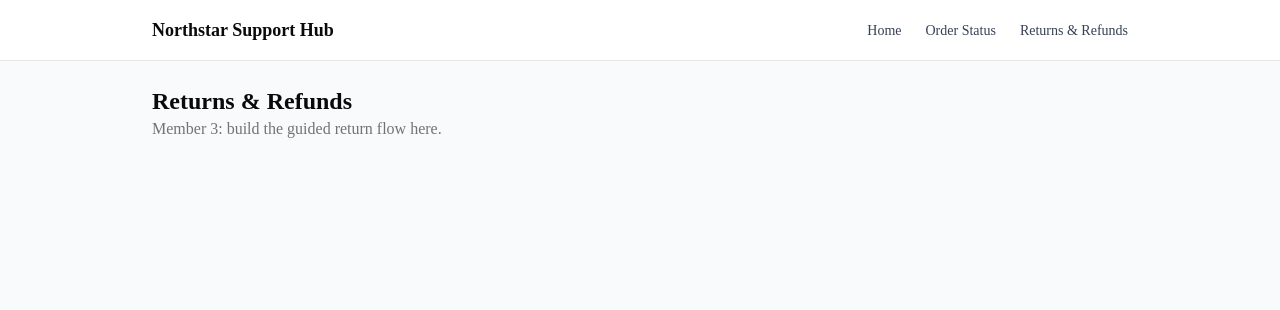
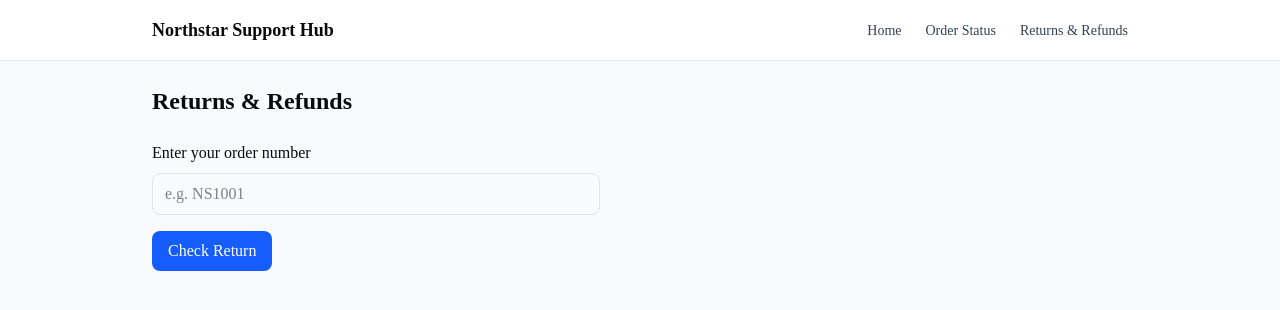
Before and after one commit to JoelMogendi/northstar-support-mvp, a Next.js app in the folder northstar-support-hub/: page /returns in a window 1280 px wide. Shown: the top 310 px of the page. Built offline with nearby package versions, Linux system fonts and the light colour scheme.

Commit message:
feat: build guided returns flow

```diff
--- a/northstar-support-hub/app/returns/page.tsx
+++ b/northstar-support-hub/app/returns/page.tsx
@@ -1,9 +1,101 @@
+"use client";
+
+import { useState } from "react";
+import returnsData from "@/data/returns.json";
 
 export default function ReturnsPage() {
-  return (
+    const [orderId, setOrderId] = useState("");
+    const [result, setResult] = useState<any>(null);
+    const [selectedReason, setSelectedReason] = useState("");
+    const [submitted, setSubmitted] = useState(false);
+    return (
     <main className="p-6">
       <h1 className="text-2xl font-semibold">Returns &amp; Refunds</h1>
-      <p className="text-muted-foreground">Member 3: build the guided return flow here.</p>
+      <div className="mt-6 w-full max-w-md">
+  <label htmlFor="orderId" className="block mb-2 font-medium">
+    Enter your order number
+  </label>
+
+  <input
+    id="orderId"
+    type="text"
+    value={orderId}
+    onChange={(event) => setOrderId(event.target.value)}
+    placeholder="e.g. NS1001"
+    className="w-full rounded-md border px-3 py-2"
+  />
+  <button
+  type="button"
+  className="mt-4 rounded-md bg-blue-600 px-4 py-2 text-white"
+  onClick={() => {
+  const found = returnsData.find(
+  (item) => item.orderId.toUpperCase() === orderId.trim().toUpperCase()
+);
+
+setResult(found || null);
+  }}
+>
+  Check Return
+</button>
+{orderId && !result && (
+  <p className="mt-6 text-red-600">
+    We couldn't find that order. Please check the order number and try again.
+  </p>
+)}
+{result && (
+  <div className="mt-6 rounded-md border p-4">
+    <h2 className="text-lg font-semibold">{result.item}</h2>
+
+    <p className="mt-2">
+      Return eligible: {result.returnEligible ? "Yes" : "No"}
+    </p>
+
+    <h3 className="mt-4 font-medium">Return reasons:</h3>
+
+<div className="mt-2 space-y-2">
+  {result.returnReasons.map((reason: string) => (
+    <label key={reason} className="flex items-center gap-2">
+      <input
+        type="radio"
+        name="returnReason"
+        value={reason}
+        checked={selectedReason === reason}
+        onChange={(event) => setSelectedReason(event.target.value)}
+      />
+      <span>{reason}</span>
+    </label>
+  ))}
+</div>
+<button
+  type="button"
+  className="mt-4 rounded-md bg-blue-600 px-4 py-2 text-white"
+  disabled={!selectedReason}
+  onClick={() => setSubmitted(true)}
+>
+  Continue
+</button>
+{submitted && (
+  <div className="mt-4 rounded-md border p-4">
+    <p className="font-medium">
+      Return request started for {result.item}.
+    </p>
+
+    <p className="mt-2">
+      Reason: {selectedReason}
+    </p>
+
+    <p className="mt-2">
+      Please follow the return instructions provided by the support team.
+    </p>
+  </div>
+)}
+    <p className="mt-4">
+  <span className="font-medium">Refund guidance:</span>{" "}
+  {result.refundGuidance}
+</p>
+  </div>
+)}
+</div>
     </main>
   );
 }
--- a/northstar-support-hub/data/returns.json
+++ b/northstar-support-hub/data/returns.json
@@ -0,0 +1,31 @@
+[
+  {
+    "orderId": "NS1001",
+    "item": "Wireless Headphones",
+    "returnEligible": true,
+    "returnReasons": [
+      "Item is damaged",
+      "Wrong item received",
+      "Item is no longer needed"
+    ],
+    "refundGuidance": "Once the return is approved and the item is received, the refund will be processed to the original payment method."
+  },
+  {
+    "orderId": "NS1002",
+    "item": "Running Shoes",
+    "returnEligible": true,
+    "returnReasons": [
+      "Wrong size",
+      "Item is damaged",
+      "Item is no longer needed"
+    ],
+    "refundGuidance": "Eligible returns are refunded after the returned item has been received and inspected."
+  },
+  {
+    "orderId": "NS1003",
+    "item": "Coffee Maker",
+    "returnEligible": false,
+    "returnReasons": [],
+    "refundGuidance": "This order is outside the return period and is not eligible for a return."
+  }
+]
```
